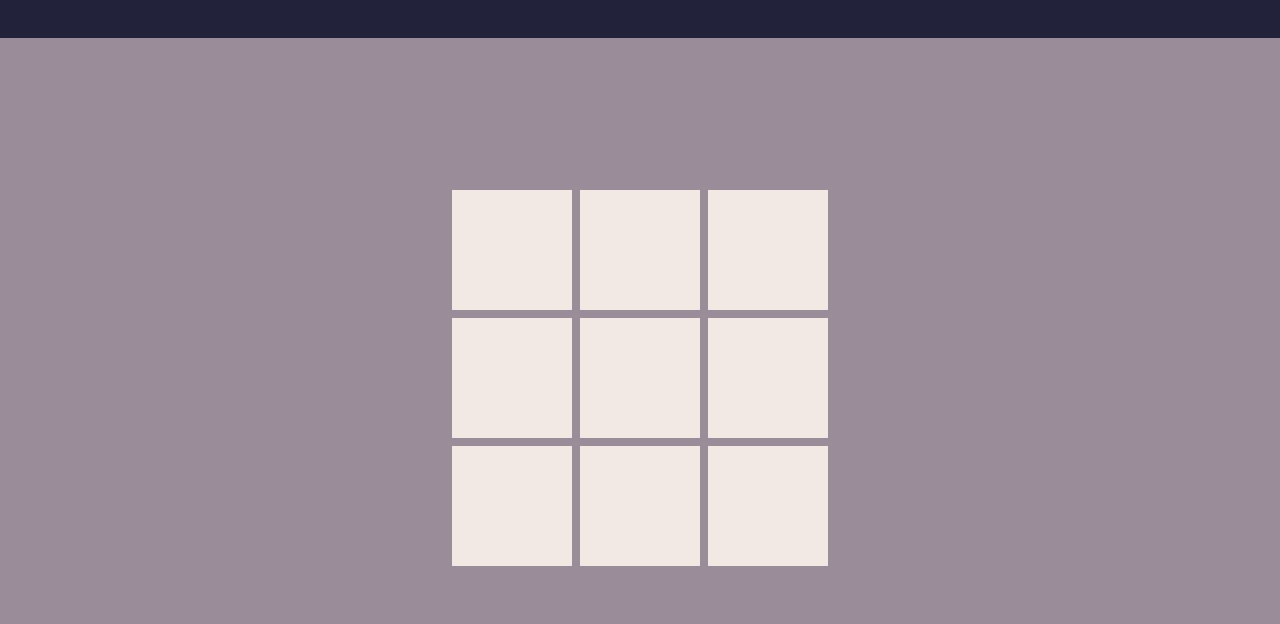
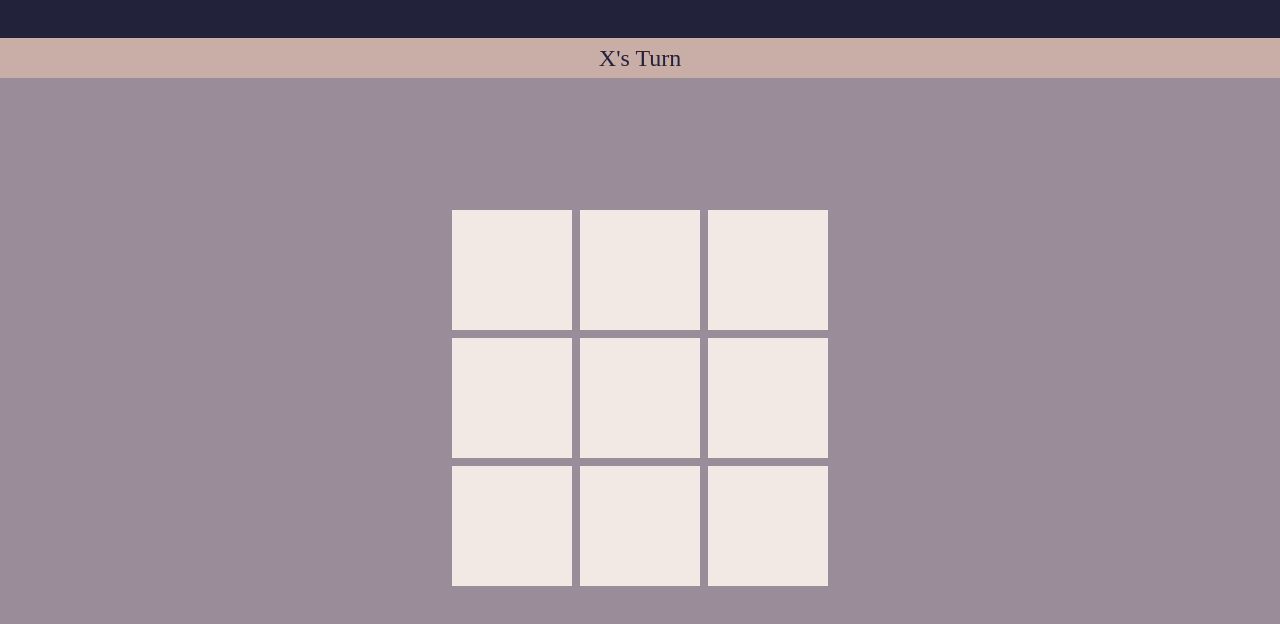
Before and after one commit to rmcclintick/TicTacToe, a plain HTML site: page index.html in a window 1280 px wide. Shown: the part 82-706 px from the top of the page. Drawn offline with Linux system fonts and the light colour scheme.

Commit message:
create info field

```diff
--- a/TicTacToe.js
+++ b/TicTacToe.js
@@ -1,6 +1,8 @@
 const gameArea = document.querySelector(".game-board");
+const infoText = document.querySelector(".info-text");
 
 const GameBoard = () => {
+    //create game board
     const grid = [];
     for (let i = 0; i < 3; i++) {
         let row = []
@@ -12,7 +14,9 @@ const GameBoard = () => {
         grid.push(row);
     }
 
-    return {grid};
+    const gameEnded = false;
+
+    return {grid, gameEnded};
 }
 
 const Tile = () => {
@@ -22,10 +26,19 @@ const Tile = () => {
     const getElement = () => {
         let element = document.createElement('div');
         element.classList.add('grid-space');
+        element.classList.add('playable');
         return element;
     };
 
     return {isFilled, getContents, getElement};
 }
 
+const Player = (name) => {
+    return {name};
+};
+
 const gameBoard = GameBoard();
+const playerX = Player("X");
+const playerY = Player("Y");
+
+infoText.innerHTML = playerX.name + "'s Turn";
--- a/index.html
+++ b/index.html
@@ -11,6 +11,11 @@
     <div class="header">
         <div class="title">Tic Tac Toe</div>
     </div>
+
+    <div class="info">
+        <div class="info-text"></div>
+    </div>
+
     <div class="game-area">
         <div class="game-board">
             <script src="TicTacToe.js"></script>
--- a/styles.css
+++ b/styles.css
@@ -1,5 +1,6 @@
 :root {
     --header-height: 15vh;
+    --info-height: 5vh;
 }
 
 * {
@@ -10,6 +11,11 @@
 
 .grid-space {
     background-color: #f2e9e4;
+}
+
+.playable:hover {
+    cursor: pointer;
+    border: 4px solid #4a4e69;
 }
 
 .header {
@@ -27,9 +33,19 @@
     vertical-align: middle;
 }
 
+.info {
+    display: flex;
+    background-color: #c9ada7;
+    height: var(--info-height);
+    color: #22223b;
+    font-size: 24px;
+    justify-content: center;
+    align-items: center;
+}
+
 .game-area {
     background-color: #9a8c98;
-    height: calc(100vh - var(--header-height));
+    height: calc(100vh - var(--header-height) - var(--info-height));
     display: flex;
 }
 
```
